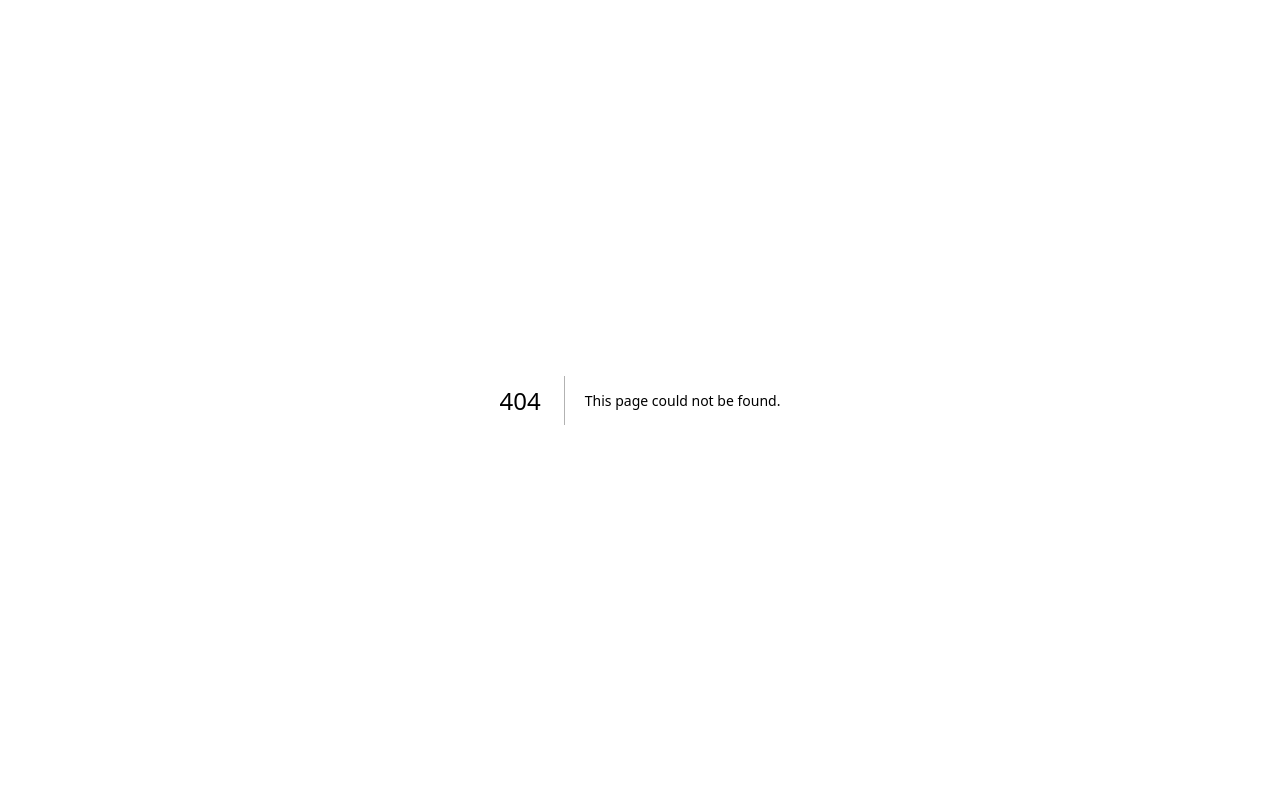
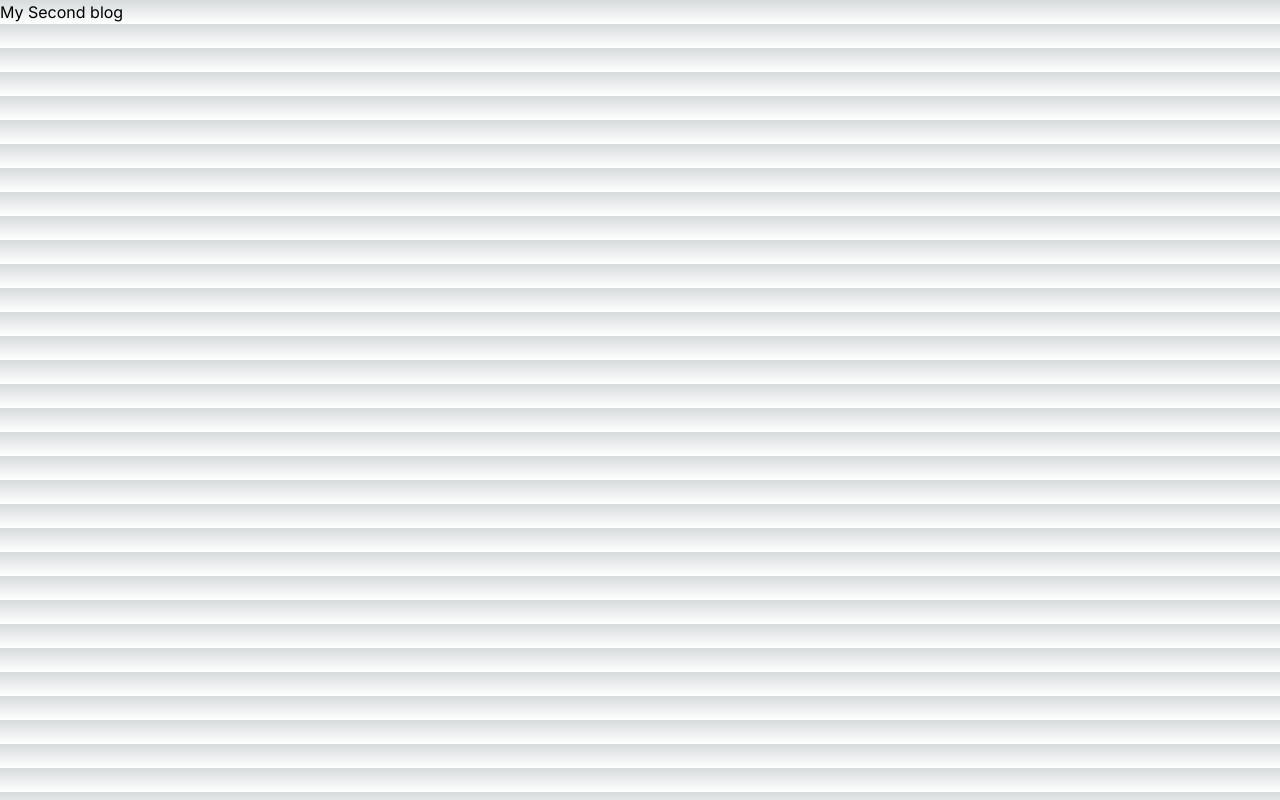
Before and after one commit to nzkks/nextjs, a Next.js app: page /blog/second in a window 1280 px wide. Before the commit this address had no page. Built offline with nearby package versions, Linux system fonts and the light colour scheme.

Commit message:
Add nested route pages

```diff
--- /dev/null
+++ b/src/app/blog/first/page.tsx
@@ -0,0 +1,5 @@
+const First = () => {
+  return <div>My First blog</div>;
+};
+
+export default First;
--- /dev/null
+++ b/src/app/blog/page.tsx
@@ -0,0 +1,5 @@
+const Blog = () => {
+  return <div>My Blog</div>;
+};
+
+export default Blog;
--- /dev/null
+++ b/src/app/blog/second/page.tsx
@@ -0,0 +1,5 @@
+const Second = () => {
+  return <div>My Second blog</div>;
+};
+
+export default Second;
```
